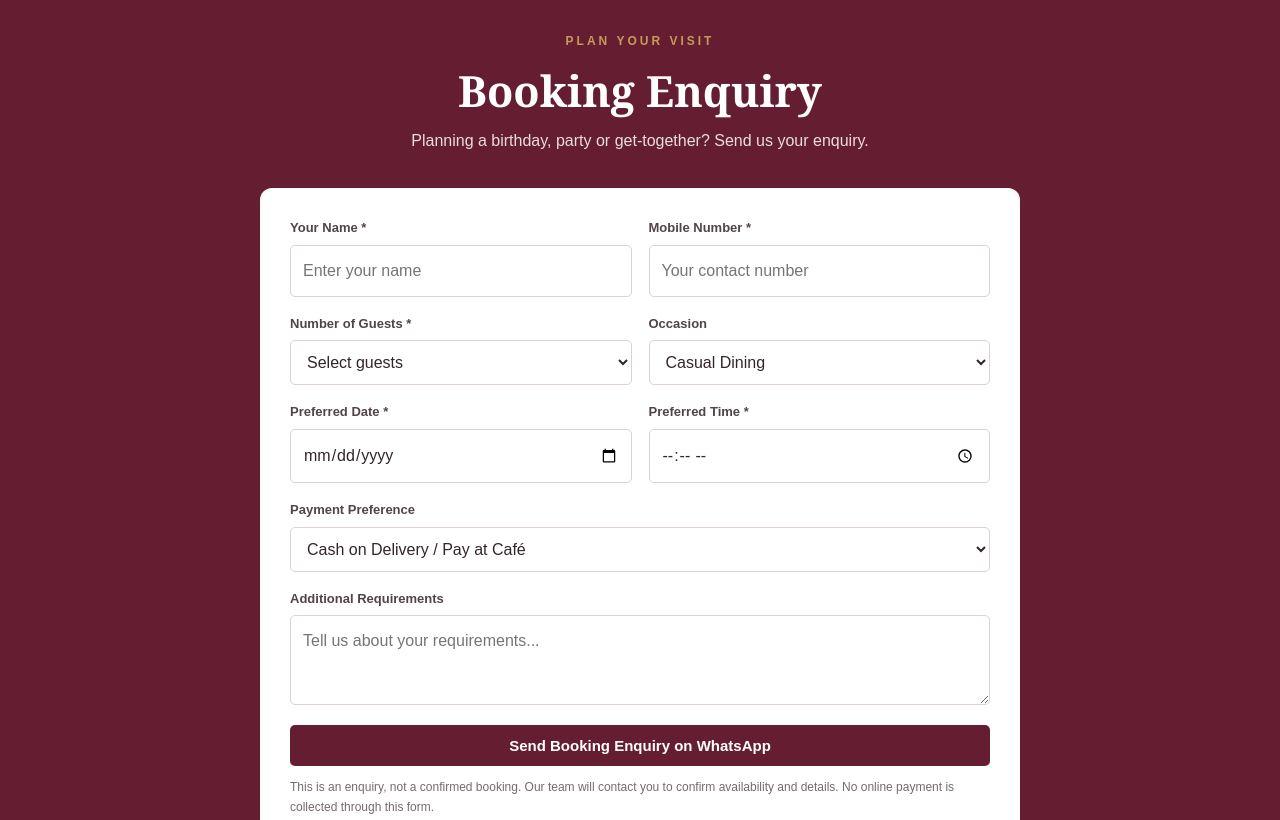
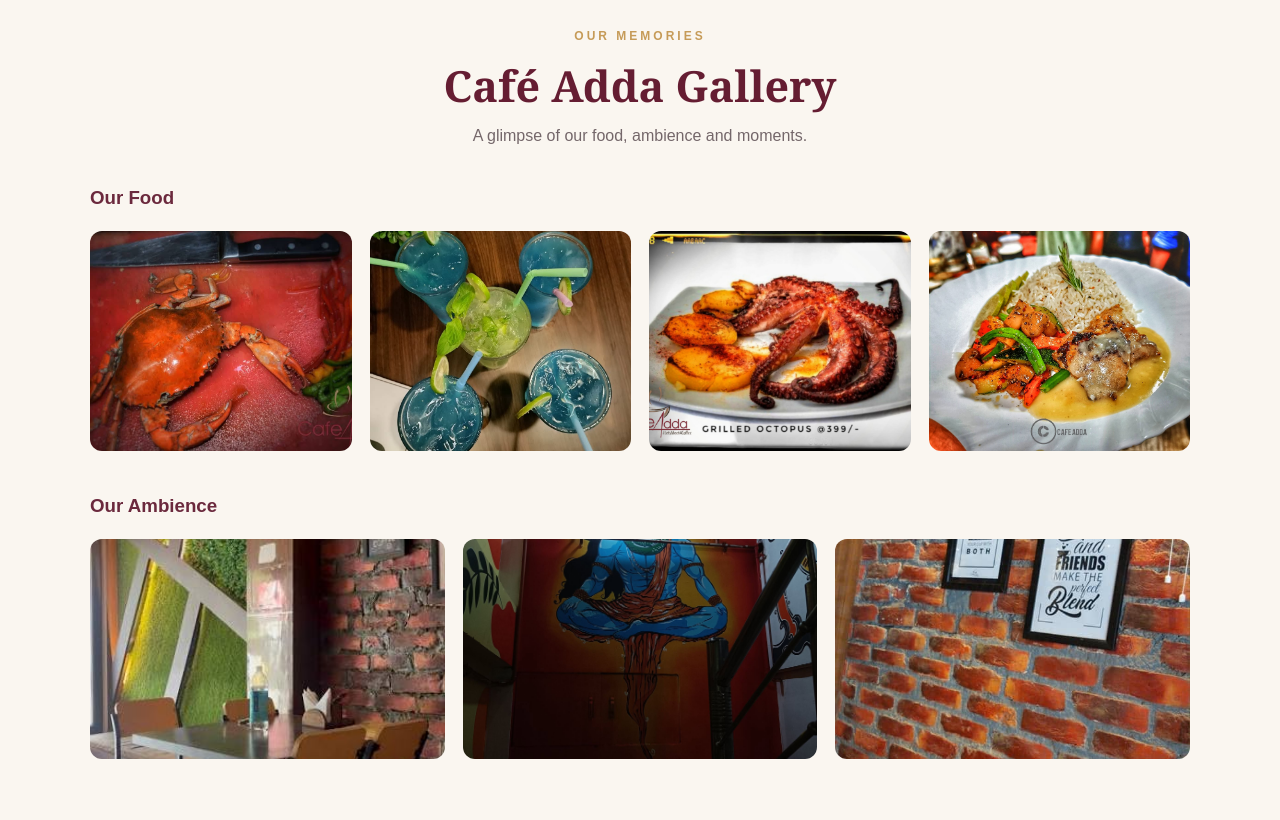
Before and after one commit to cafeaddaraiganj03-coder/cafe-adda-website, a plain HTML site: page index.html in a window 1280 px wide. Shown: the part 1520-2340 px from the top of the page. Drawn offline with nearby package versions, Linux system fonts and the light colour scheme; no server answers.

Commit message:
Update index.html

```diff
--- a/index.html
+++ b/index.html
@@ -159,7 +159,34 @@ footer .footlinks{margin-top:15px;display:flex;justify-content:center;gap:20px;f
   </div>
  </div>
 </section>
+<section id="cafe-gallery" style="background:#faf6f0;padding:70px 22px;">
+ <div class="container">
+  <div class="section-head">
+   <span>OUR MEMORIES</span>
+   <h2>Café Adda Gallery</h2>
+   <p>A glimpse of our food, ambience and moments.</p>
+  </div>
 
+  <h3 style="color:#6b293d;margin:30px 0 18px;">Our Food</h3>
+  <div style="display:grid;grid-template-columns:repeat(auto-fit,minmax(220px,1fr));gap:18px;">
+
+   <img src="cafe-food-1.jpg" alt="Café Adda food" style="width:100%;height:220px;object-fit:cover;border-radius:12px;">
+   <img src="cafe-food-2.jpg" alt="Café Adda drinks" style="width:100%;height:220px;object-fit:cover;border-radius:12px;">
+   <img src="cafe-food-3.jpg" alt="Café Adda grilled octopus" style="width:100%;height:220px;object-fit:cover;border-radius:12px;">
+   <img src="cafe-food-4.jpg" alt="Café Adda special dish" style="width:100%;height:220px;object-fit:cover;border-radius:12px;">
+
+  </div>
+
+  <h3 style="color:#6b293d;margin:40px 0 18px;">Our Ambience</h3>
+  <div style="display:grid;grid-template-columns:repeat(auto-fit,minmax(220px,1fr));gap:18px;">
+
+   <img src="cafe-interior.jpg.jfif" alt="Café Adda seating area" style="width:100%;height:220px;object-fit:cover;border-radius:12px;">
+   <img src="cafe-interior3.jpg" alt="Café Adda interior" style="width:100%;height:220px;object-fit:cover;border-radius:12px;">
+   <img src="cafe-interior4.jpg" alt="Café Adda ambience" style="width:100%;height:220px;object-fit:cover;border-radius:12px;">
+
+  </div>
+ </div>
+</section>
 
 <section class="booking" id="booking">
  <div class="container">
```
